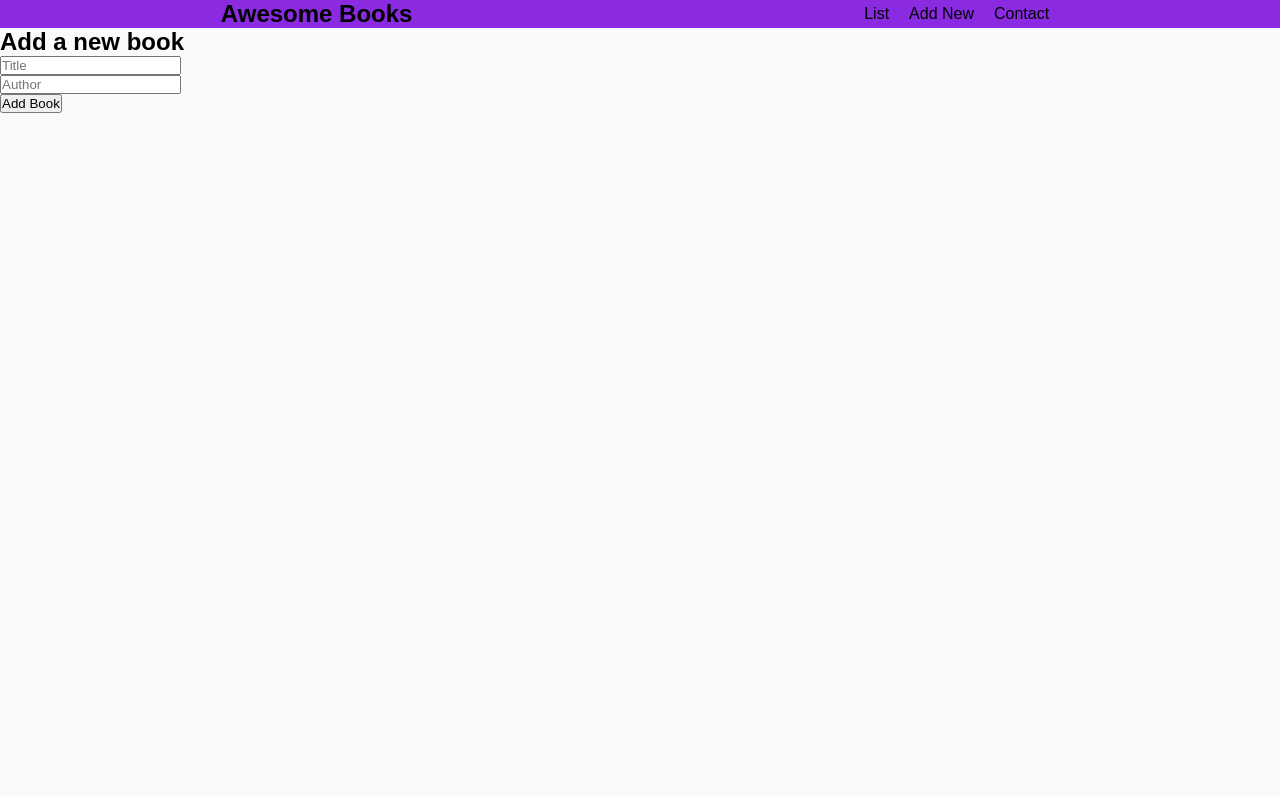
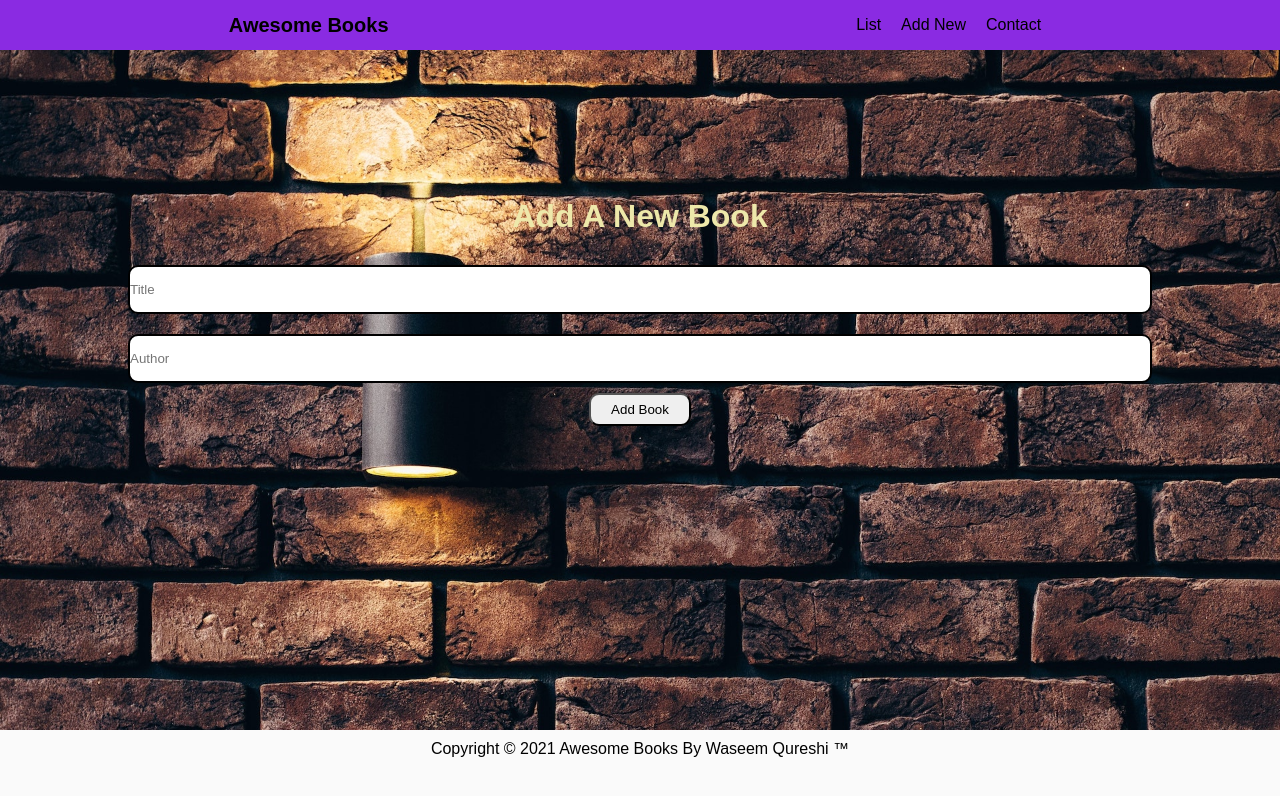
Before and after one commit to waseemqureshi2020/Awesome-Books-ES6, a website: page index.html in a window 1280 px wide. Drawn offline with Linux system fonts and the light colour scheme.

Commit message:
Work On HTML, CSS
Work On HTML, CSS

```diff
--- a/index.css
+++ b/index.css
@@ -2,6 +2,8 @@
     margin: 0;
     padding: 0;
     box-sizing: border-box;
+    list-style: none;
+    text-decoration: none;
 }
 
 body {
@@ -13,6 +15,8 @@ nav {
     display: flex;
     flex-direction: row;
     justify-content: space-around;
+    align-items: center;
+    height: 50px;
 }
 
 .change {
@@ -34,4 +38,65 @@ header {
 form input {
     display: flex;
     flex-direction: column;
+    margin: 10px 0;
+    padding: 15px 0;
+    border: 2px solid black;
+    border-radius: 10px;
+    width: 100%;
 }
+
+section.book-section {
+    background-image: url("./Images/Wall\ bg.jpg");
+    height: 85vh;
+    background-size: cover;
+    width: 100%;
+}
+
+.copyright {
+    display: flex;
+    justify-content: center;
+    align-items: center;
+    text-align: center;
+}
+
+footer {
+    display: flex;
+    justify-content: center;
+    align-items: center;
+    text-align: center;
+    padding: 10px;
+}
+
+form {
+    display: flex;
+    flex-direction: column;
+    justify-content: flex-start;
+    align-items: center;
+    padding: 10% 10%;
+}
+
+h2 {
+    color: palegoldenrod;
+    font-size: 32px;
+    margin: 20px;
+}
+
+button#add {
+    float: right;
+    padding: 7px 20px;
+    cursor: pointer;
+    border-radius: 10px;
+    transition: 0.3s;
+}
+
+a.logo {
+    color: black;
+    font-size: 20px;
+    font-weight: 700;
+    text-decoration: none;
+}
+
+ul a {
+    color: black;
+    font-size: 16px;
+}
--- a/index.html
+++ b/index.html
@@ -10,20 +10,25 @@
 <body>
     <header>
         <nav>
-            <h1>Awesome Books</h1>
+            <a class="logo" href="./index.html">Awesome Books</a>
             <ul>
-                <li class="change">List</li>
-                <li class="change">Add New</li>
-                <li class="change">Contact</li>
+                <a href="#"><li class="change">List</a></li>
+                <a href="#"><li class="change">Add New</a></li>
+                <a href="#"><li class="change">Contact</a></li>
             </ul>
         </nav>
     </header>
+    <section class="book-section">
     <form class="form">
-        <h2>Add a new book</h2>
-        <input type="text" placeholder="Title" id="title">
-        <input type="text" placeholder="Author" id="author">
+        <h2>Add A New Book</h2>
+        <input type="text" placeholder="Title" id="title" required>
+        <input type="text" placeholder="Author" id="author" required>
         <button type="submit" id="add">Add Book</button>
-
+    </form>
+    </section>
+    <footer>
+        Copyright &copy; 2021 Awesome Books By Waseem Qureshi &trade;
+    </footer>
 <script src="index.js"></script>
 </body>
 </html>
```
Also changed, not shown: Images/Red BG.jpg (added), Images/Wall bg.jpg (added), 1 other file.
